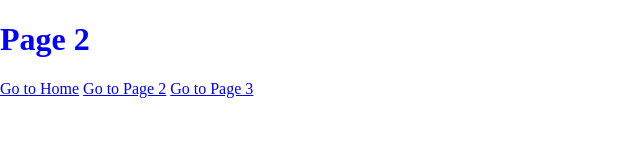
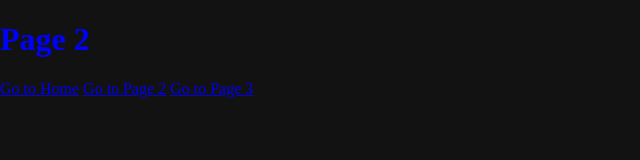
Before and after one commit to thevitalrguy/website, a plain HTML site: page page2.html in a window 1280 px wide. Shown: the whole page, without its empty margins (0-640 px from the left). Drawn offline with Linux system fonts and the light colour scheme.

Commit message:
Add background color to Page 2
Added a style block to set the background color of the page.

```diff
--- a/page2.html
+++ b/page2.html
@@ -3,17 +3,21 @@
 <head>
     <meta charset="UTF-8">
     <title>VITALR Technology</title>
-    <link rel="stylesheet" href="main.css">
     <meta name="viewport" content="width=device-width, initial-scale=1.0">
     <link rel="stylesheet" href="main.css">
 </head>
 <body>
+
   <h1>
     Page 2
   </h1>
 <a href="index.html">Go to Home</a>
 <a href="page2.html">Go to Page 2</a>
 <a href="page3.html">Go to Page 3</a>
-
+    <style>
+        body{
+            background-color: #121212;
+        }
+    </style>
 </body>
 </html>
```
